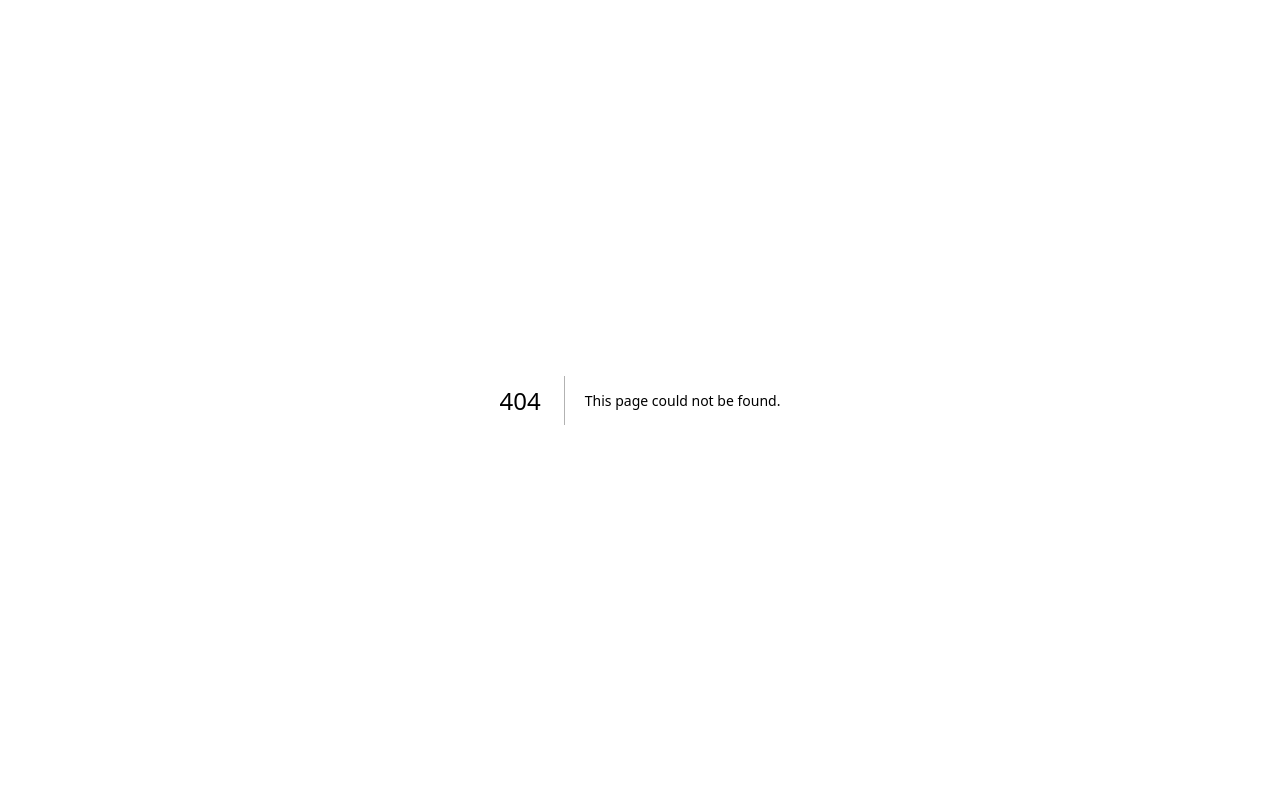
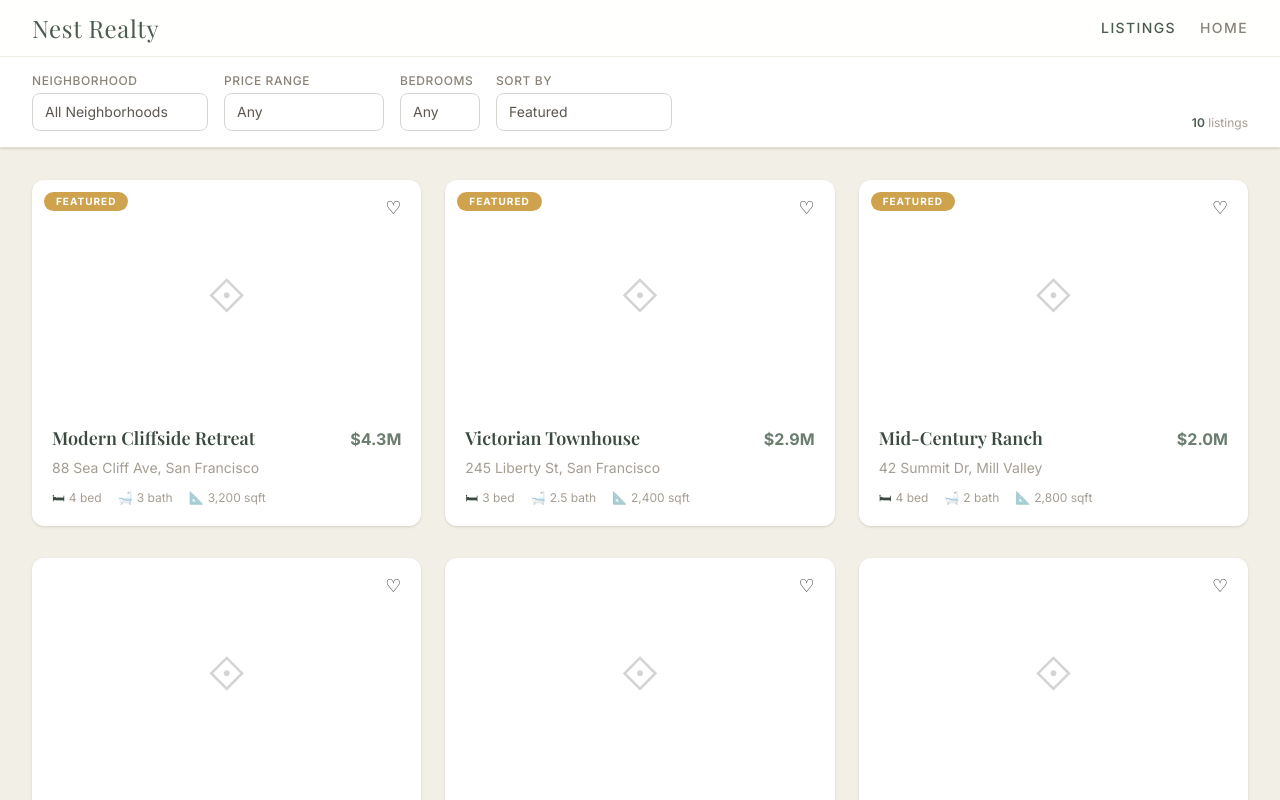
Before and after one commit to anas-khan-antimatter/mkt-nest-realty, a Next.js app: page /listings in a window 1280 px wide. Before the commit this address had no page. Shown: the top 800 px of the page. Built offline with nearby package versions, Linux system fonts and the light colour scheme; a web font is replaced by a local one.

Commit message:
antimatter: checkpoint c-1790732959652-kweyh

```diff
--- /dev/null
+++ b/app/listings/page.tsx
@@ -0,0 +1,226 @@
+"use client";
+
+import Link from "next/link";
+import { useState, useEffect } from "react";
+import { listings, neighborhoods, formatPrice, formatPriceFull, getListings } from "@/lib/data";
+
+const PRICE_RANGES = [
+  { label: "Any", min: 0, max: 999_999_999 },
+  { label: "Under $1.5M", min: 0, max: 1_500_000 },
+  { label: "$1.5M – $3M", min: 1_500_000, max: 3_000_000 },
+  { label: "$3M – $5M", min: 3_000_000, max: 5_000_000 },
+  { label: "$5M – $10M", min: 5_000_000, max: 10_000_000 },
+  { label: "$10M+", min: 10_000_000, max: 999_999_999 },
+];
+
+const BED_OPTIONS = [
+  { label: "Any", value: 0 },
+  { label: "1+", value: 1 },
+  { label: "2+", value: 2 },
+  { label: "3+", value: 3 },
+  { label: "4+", value: 4 },
+  { label: "5+", value: 5 },
+];
+
+const SORT_OPTIONS = [
+  { label: "Featured", value: "featured" },
+  { label: "Price: Low → High", value: "price-asc" },
+  { label: "Price: High → Low", value: "price-desc" },
+  { label: "Most Beds", value: "beds-desc" },
+  { label: "Largest", value: "sqft-desc" },
+  { label: "Newest", value: "newest" },
+];
+
+function cardPlaceholder(index: number) {
+  const colors = ["from-sage/10-to-sage/5", "from-stone-200-to-stone-100", "from-sage/5-to-sage/10"];
+  return colors[index % colors.length];
+}
+
+export default function ListingsPage() {
+  const [neighborhood, setNeighborhood] = useState("all");
+  const [priceRange, setPriceRange] = useState("0-999999999");
+  const [minBeds, setMinBeds] = useState(0);
+  const [sort, setSort] = useState("featured");
+  const [savedIds, setSavedIds] = useState<Set<string>>(new Set());
+
+  useEffect(() => {
+    const raw = localStorage.getItem("nest-saved");
+    if (raw) {
+      try {
+        setSavedIds(new Set(JSON.parse(raw)));
+      } catch {}
+    }
+  }, []);
+
+  const [priceMin, priceMax] = priceRange.split("-").map(Number);
+  const filtered = getListings({
+    neighborhood: neighborhood === "all" ? undefined : neighborhood,
+    minPrice: priceMin || 0,
+    maxPrice: priceMax || 999_999_999,
+    minBeds: minBeds > 0 ? minBeds : undefined,
+    sort,
+  });
+
+  function toggleSave(id: string) {
+    const next = new Set(savedIds);
+    if (next.has(id)) next.delete(id);
+    else next.add(id);
+    setSavedIds(next);
+    localStorage.setItem("nest-saved", JSON.stringify(Array.from(next)));
+  }
+
+  return (
+    <div className="min-h-screen bg-stone-100">
+      {/* ---- Nav ---- */}
+      <header className="sticky top-0 z-50 w-full border-b border-stone-200/60 bg-white/95 backdrop-blur-sm">
+        <div className="mx-auto flex max-w-7xl items-center justify-between px-4 py-3 sm:px-6 lg:px-8">
+          <Link href="/" className="font-heading text-2xl tracking-wide text-sage">
+            Nest Realty
+          </Link>
+          <nav className="items-center gap-6 flex">
+            <Link href="/listings" className="text-sm font-medium uppercase tracking-widest text-sage">Listings</Link>
+            <Link href="/" className="text-sm font-medium uppercase tracking-widest text-stone-600 hover:text-sage">Home</Link>
+          </nav>
+        </div>
+      </header>
+
+      {/* ---- Filters Bar ---- */}
+      <section className="bg-white border-b border-stone-200 shadow-sm">
+        <div className="mx-auto max-w-7xl px-4 py-4 sm:px-6 lg:px-8">
+          <div className="flex flex-wrap items-end gap-3 lg:gap-4">
+            {/* Neighborhood */}
+            <div className="flex flex-col">
+              <label className="text-xs font-medium uppercase tracking-wider text-stone-600 mb-1">Neighborhood</label>
+              <select
+                value={neighborhood}
+                onChange={(e) => setNeighborhood(e.target.value)}
+                className="w-44 rounded-lg border border-stone-300 bg-white px-3 py-2 text-sm text-stone-800"
+              >
+                <option value="all">All Neighborhoods</option>
+                {neighborhoods.map((n) => (
+                  <option key={n.slug} value={n.slug}>{n.name}</option>
+                ))}
+              </select>
+            </div>
+
+            {/* Price Range */}
+            <div className="flex flex-col">
+              <label className="text-xs font-medium uppercase tracking-wider text-stone-600 mb-1">Price Range</label>
+              <select
+                value={priceRange}
+                onChange={(e) => setPriceRange(e.target.value)}
+                className="w-40 rounded-lg border border-stone-300 bg-white px-3 py-2 text-sm text-stone-800"
+              >
+                {PRICE_RANGES.map((r) => (
+                  <option key={r.label} value={`${r.min}-${r.max}`}>{r.label}</option>
+                ))}
+              </select>
+            </div>
+
+            {/* Beds */}
+            <div className="flex flex-col">
+              <label className="text-xs font-medium uppercase tracking-wider text-stone-600 mb-1">Bedrooms</label>
+              <select
+                value={minBeds}
+                onChange={(e) => setMinBeds(Number(e.target.value))}
+                className="w-20 rounded-lg border border-stone-300 bg-white px-3 py-2 text-sm text-stone-800"
+              >
+                {BED_OPTIONS.map((b) => (
+                  <option key={b.value} value={b.value}>{b.label}</option>
+                ))}
+              </select>
+            </div>
+
+            {/* Sort */}
+            <div className="flex flex-col">
+              <label className="text-xs font-medium uppercase tracking-wider text-stone-600 mb-1">Sort By</label>
+              <select
+                value={sort}
+                onChange={(e) => setSort(e.target.value)}
+                className="w-44 rounded-lg border border-stone-300 bg-white px-3 py-2 text-sm text-stone-800"
+              >
+                {SORT_OPTIONS.map((s) => (
+                  <option key={s.value} value={s.value}>{s.label}</option>
+                ))}
+              </select>
+            </div>
+
+            {/* Count */}
+            <div className="text-xs text-stone-500 mt-4 ml-auto flex-shrink-0">
+              <span className="font-semibold text-sage">{filtered.length}</span> listing{filtered.length !== 1 ? "s" : ""}
+            </div>
+          </div>
+        </div>
+      </section>
+
+      {/* ---- Results ---- */}
+      <section className="mx-auto max-w-7xl px-4 py-8 sm:px-6 lg:px-8">
+        {filtered.length === 0 ? (
+          <div className="text-center py-20">
+            <div className="font-heading text-3xl text-sage">No listings match your filters</div>
+            <p className="mt-3 text-stone-600">Try adjusting your criteria to see more homes.</p>
+          </div>
+        ) : (
+          <div className="grid gap-x-6 gap-y-8 sm:grid-cols-2 lg:grid-cols-3">
+            {filtered.map((home, idx) => (
+              <Link
+                key={home.id}
+                href={`/listings/${home.id}`}
+                className="group block overflow-hidden rounded-xl bg-white shadow-sm transition-all hover:shadow-lg"
+              >
+                {/* Image placeholder */}
+                <div className={`relative h-56 overflow-hidden bg-gradient-to-br ${cardPlaceholder(idx)}`}>
+                  <div className="absolute inset-0 flex items-center justify-center">
+                    <span className="text-5xl opacity-20 font-heading">⟐</span>
+                  </div>
+                  {home.featured && (
+                    <span className="absolute top-3 left-3 rounded-full bg-brass px-3 py-0.5 text-[10px] font-bold text-white uppercase tracking-widest">
+                      Featured
+                    </span>
+                  )}
+                  <button
+                    type="button"
+                    onClick={(e) => { e.preventDefault(); toggleSave(home.id); }}
+                    className="absolute top-3 right-3 z-10 flex h-8 w-8 items-center justify-center rounded-full bg-white/80 backdrop-blur-sm text-lg transition-all hover:bg-white"
+                    aria-label={savedIds.has(home.id) ? "Unsave" : "Save"}
+                  >
+                    {savedIds.has(home.id) ? "♥" : "♡"}
+                  </button>
+                </div>
+                <div className="p-5">
+                  <div className="flex items-baseline justify-between gap-2">
+                    <h3 className="font-heading text-lg font-semibold text-sage-dark truncate">
+                      {home.title}
+                    </h3>
+                    <span className="text-base font-bold text-sage-light whitespace-nowrap">{formatPrice(home.price)}</span>
+                  </div>
+                  <p className="mt-1.5 text-sm text-stone-500">{home.address}</p>
+                  <div className="mt-3 flex flex-wrap gap-x-4 gap-y-1 text-xs text-stone-500">
+                    <span className="inline-flex items-center gap-1">
+                      <span className="text-sage-dark">🛏</span> {home.beds} bed
+                    </span>
+                    <span className="inline-flex items-center gap-1">
+                      <span className="text-sage-dark">🛁</span> {home.baths} bath
+                    </span>
+                    <span className="inline-flex items-center gap-1">
+                      <span className="text-sage-dark">📐</span> {home.sqft.toLocaleString()} sqft
+                    </span>
+                  </div>
+                </div>
+              </Link>
+            ))}
+          </div>
+        )}
+      </section>
+
+      {/* ---- Footer ---- */}
+      <footer className="bg-sage-dark text-stone-50 py-12 mt-12">
+        <div className="mx-auto max-w-7xl px-4 sm:px-6 lg:px-8 text-center">
+          <div className="font-heading text-2xl tracking-wide">Nest Realty</div>
+          <p className="mt-3 text-sm text-stone-400">Boutique Residential Brokerage</p>
+          <p className="mt-2 text-xs text-stone-500">&copy; 2026 Nest Realty. All rights reserved.</p>
+        </div>
+      </footer>
+    </div>
+  );
+}
```
